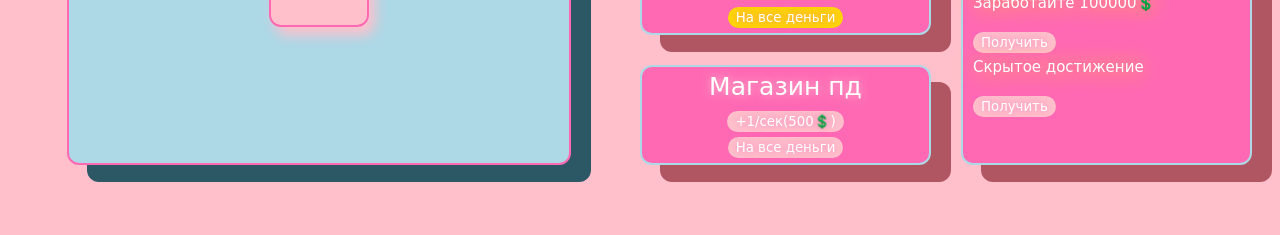
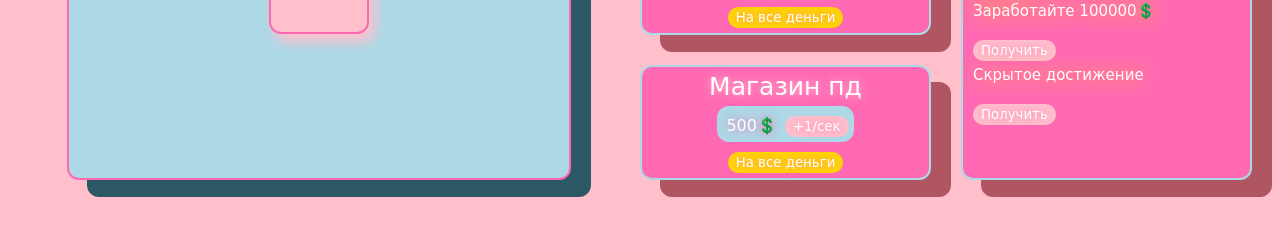
Before and after one commit to Unoficate/JavaScript-clicker, a plain HTML site: page index.html in a window 1280 px wide. Shown: the part 489-724 px from the top of the page. Drawn offline with Linux system fonts and the light colour scheme.

Commit message:
Update index.html

```diff
--- a/index.html
+++ b/index.html
@@ -41,8 +41,11 @@
 		</div>
 		<div class="magaz2" id="magaz2">
 			<span id="title">Магазин пд</span>
-			<button onclick="pass1();" id="pass1">+1/сек(500💲)</button>
-			<button onclick="pass2();" id="pass1">На все деньги</button>
+			<span id="grid">
+				<span id="grid7">500💲</span>
+				<button onclick="pass1();" id="pass1">+1/сек</button>
+			</span>
+			<button onclick="pass2();" id="pass2">На все деньги</button>
 		</div>
 		<div class="stili" id="stil">
 			<span id="title1">Достижения</span>
```
